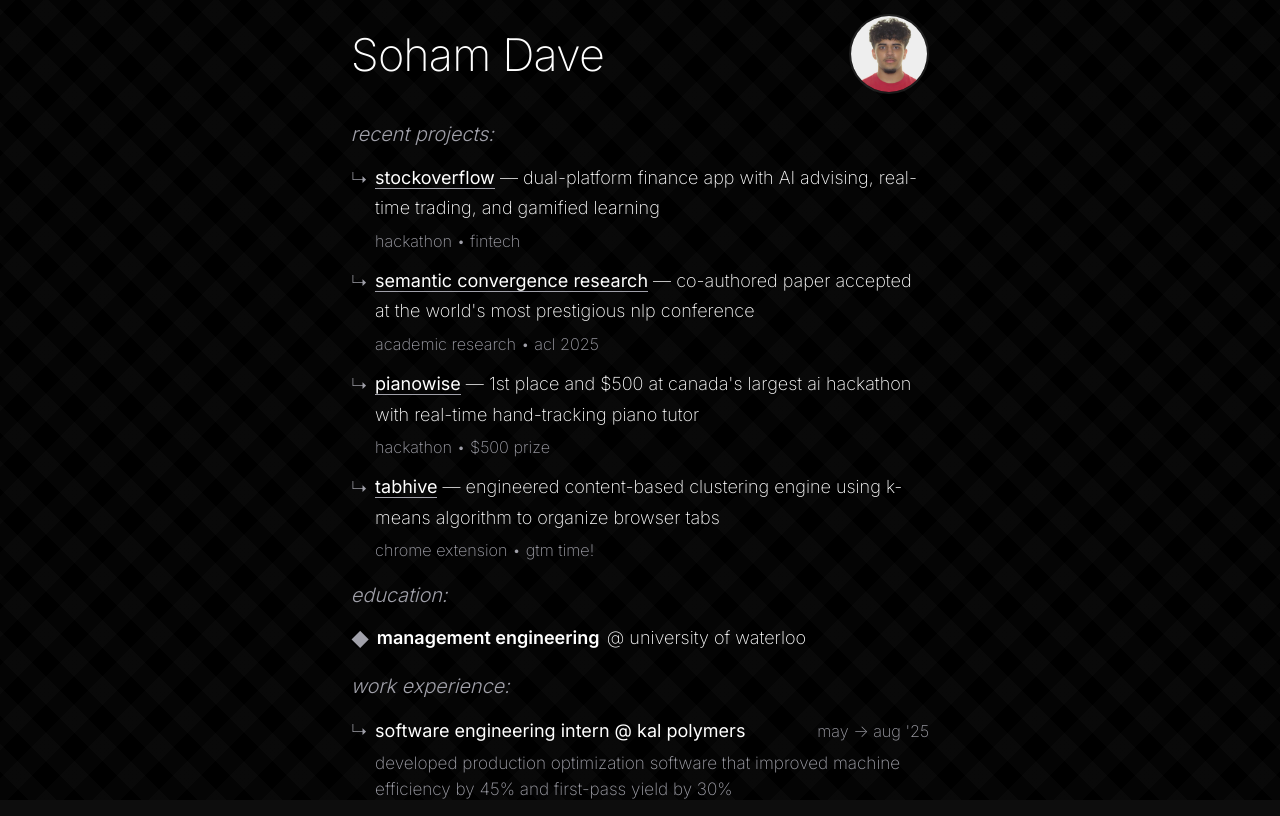
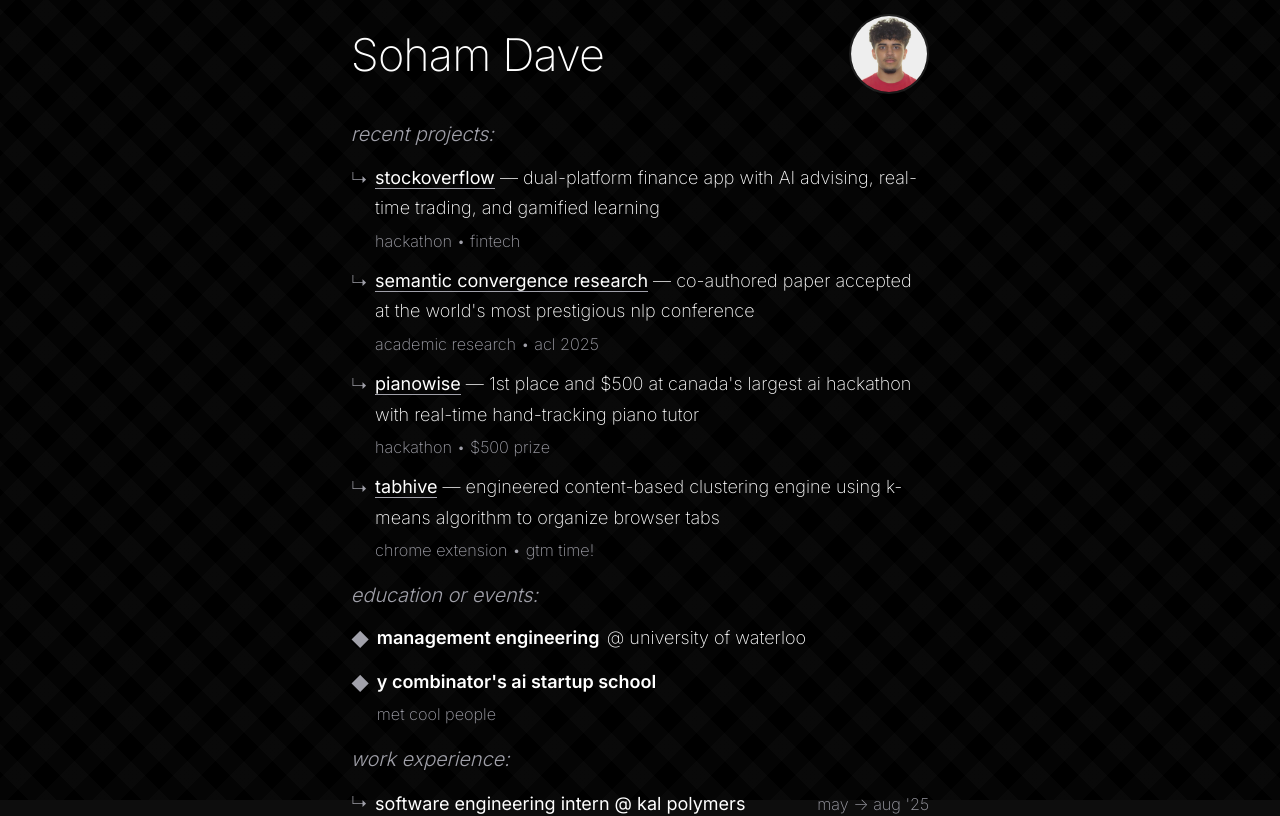
Before and after one commit to SohamD1/website2, a Next.js app: page / in a window 1280 px wide. Shown: the top 816 px of the page. Built offline with nearby package versions, Linux system fonts and the light colour scheme.

Commit message:
update content

```diff
--- a/pages/index.tsx
+++ b/pages/index.tsx
@@ -96,11 +96,18 @@ export default function Home() {
         </section>
 
         <section className="education">
-          <h2><em>education:</em></h2>
+          <h2><em>education or events:</em></h2>
           <ul className="education-list">
             <li>
               <span className="diamond">◆</span>
               <strong>management engineering</strong> @ university of waterloo
+            </li>
+            <li>
+              <span className="diamond">◆</span>
+              <div className="event-content">
+                <strong>y combinator's ai startup school</strong>
+                <span className="achievement">met cool people</span>
+              </div>
             </li>
           </ul>
         </section>
```
